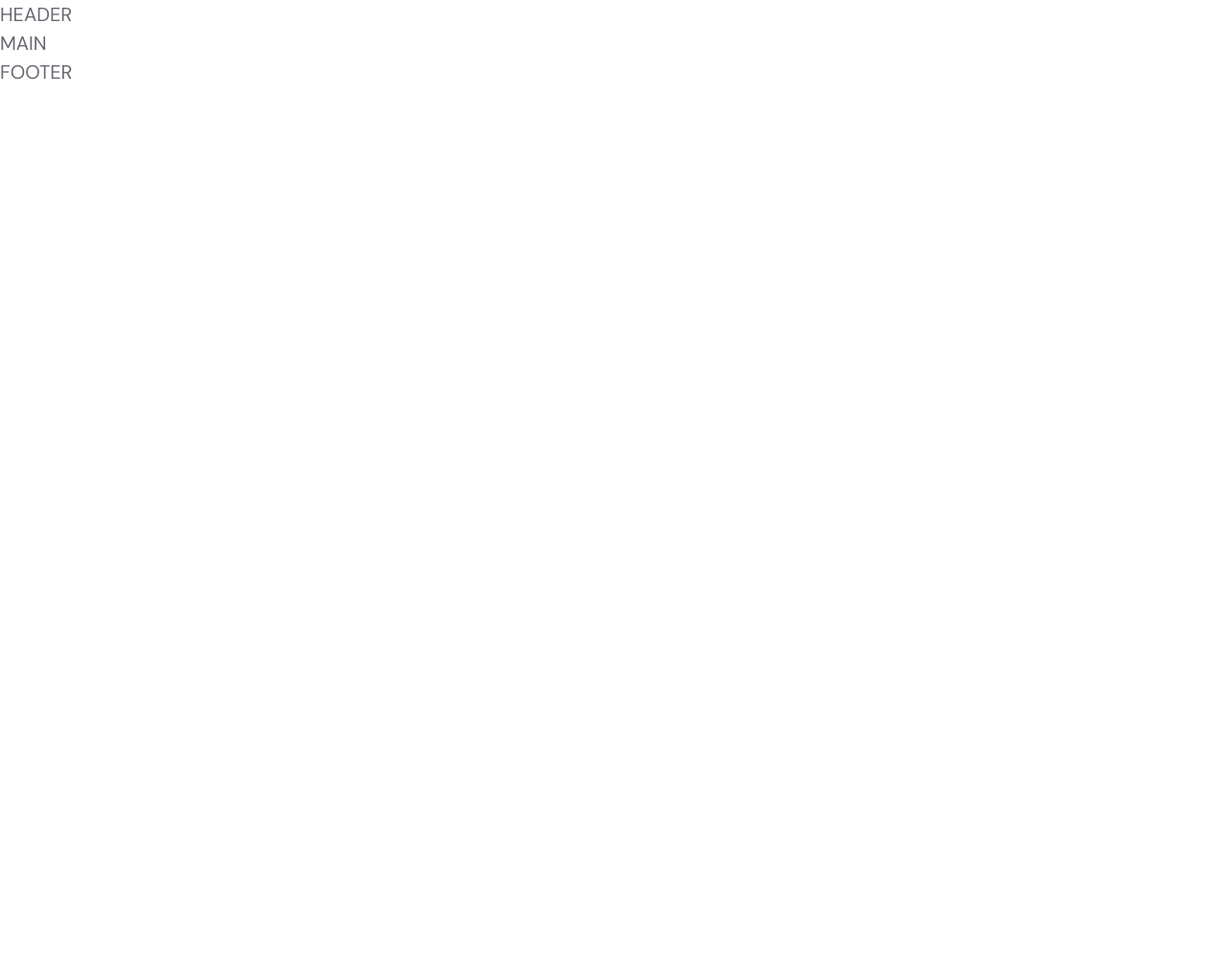
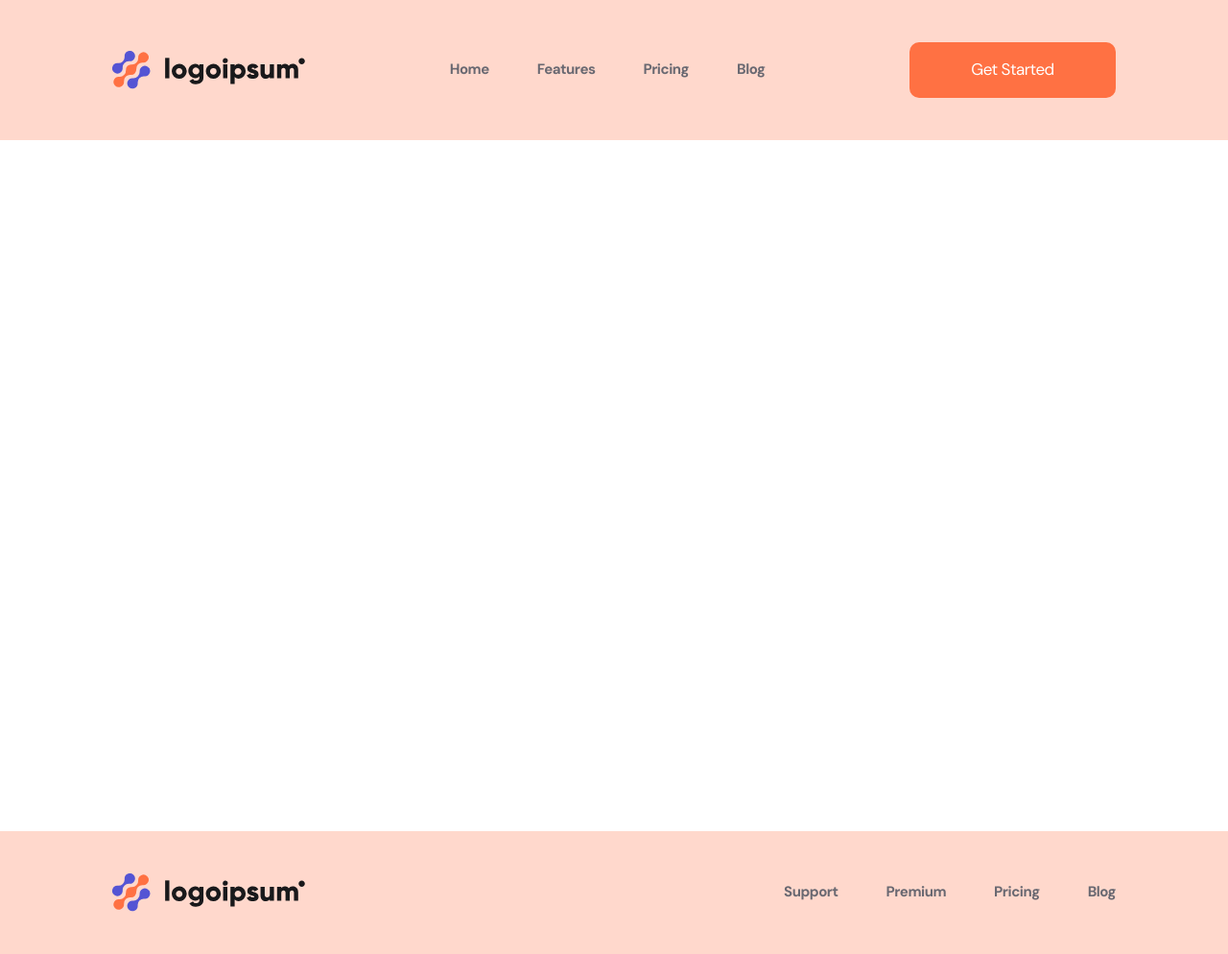
Before and after one commit to IhorStatsenko/logoipsum, a plain HTML site: page index.html in a window 1280 px wide. Shown: the whole page at 96% size. Before the commit the page ends 800 px from the top, so only its background shows below. Drawn offline with nearby package versions, Linux system fonts and the light colour scheme.

Commit message:
add header&footer markup and styles

```diff
--- a/css/styles.css
+++ b/css/styles.css
@@ -1,12 +1,3 @@
-/* // <uniquifier>: Use a unique and descriptive class name
-// <weight>: Use a value from 100 to 1000
-
-.dm-sans-<uniquifier> {
-  font-family: "DM Sans", serif;
-  font-optical-sizing: auto;
-  font-weight: <weight>;
-  font-style: normal;
-} */
 /* // <uniquifier>: Use a unique and descriptive class name
 
 .mulish-<uniquifier> {
@@ -35,14 +26,110 @@
   --font-second: 'Mulish', serif;
 }
 
+/* Some global overrides */
+
 body {
   font-family: var(--font-main);
   font-optical-sizing: auto;
-  font-size: 20px;
-  font-weight: 400;
+  font-size: 15px;
+  font-weight: 700;
   font-style: normal;
-  line-height: 30px;
+  letter-spacing: -0.47px;
+  line-height: auto;
   color: var(--color-text-main);
 
   background-color: var(--color-bg-light);
 }
+
+button {
+  width: 215px;
+  padding-block: 19px;
+  text-align: center;
+  border-radius: 10px;
+  border-style: hidden;
+  outline: none;
+
+  font-family: var(--font-main);
+  font-size: 17px;
+  letter-spacing: -0.53px;
+  line-height: auto;
+  cursor: pointer;
+
+  background-color: var(--color-brand-second);
+  color: var(--color-text-inverted);
+}
+
+img {
+  display: block;
+  max-width: 100%;
+  height: auto;
+}
+
+.list {
+  margin-top: 0;
+  margin-bottom: 0;
+  padding-left: 0;
+  list-style: none;
+}
+.link {
+  letter-spacing: -0.47px;
+}
+.link a {
+  text-decoration: none;
+  color: var(--color-text-main);
+}
+
+.visually-hidden {
+  position: absolute;
+  width: 1px;
+  height: 1px;
+  margin: -1px;
+  border: 0;
+  padding: 0;
+  white-space: nowrap;
+  clip-path: inset(100%);
+  clip: rectangle(0 0 0 0);
+  overflow: hidden;
+  outline: transparent;
+  outline-offset: 0;
+}
+
+.section {
+  padding-block: 120px;
+}
+
+.container {
+  max-width: 1076px;
+  margin: 0 auto;
+  padding-inline: 15px;
+}
+
+/* header/footer */
+
+.section-header,
+.section-footer {
+  padding-block: 44px;
+  background-color: var(--color-brand-main-tsp);
+}
+.header-container,
+.footer-container {
+  display: flex;
+  justify-content: space-between;
+  align-items: center;
+}
+.nav-list {
+  display: flex;
+  gap: 50px;
+}
+.nav-link a {
+  padding-block: 30px;
+}
+.nav-link:hover a {
+  color: var(--color-text-accent);
+}
+.header-container button {
+  background-color: #ff7143;
+}
+.header-container button:hover {
+  background-color: var(--color-brand-main-active);
+}
--- a/index.html
+++ b/index.html
@@ -21,8 +21,47 @@
     <link rel="stylesheet" href="./css/styles.css" />
   </head>
   <body>
-    <header>HEADER</header>
-    <main>MAIN</main>
-    <footer>FOOTER</footer>
+    <header class="section section-header">
+      <div class="container header-container">
+        <a href="./index.html">
+          <img src="./images/logo.svg" alt="Logoipsum" />
+        </a>
+        <nav>
+          <ul class="list nav-list">
+            <li class="link nav-link"><a href="#">Home</a></li>
+            <li class="link nav-link"><a href="#">Features</a></li>
+            <li class="link nav-link"><a href="#">Pricing</a></li>
+            <li class="link nav-link"><a href="#">Blog</a></li>
+          </ul>
+        </nav>
+        <button type="button">Get Started</button>
+      </div>
+    </header>
+    <main>
+      <section class="section section-">
+        <container></container>
+      </section>
+      <section class="section section-">
+        <container></container>
+      </section>
+      <section class="section section-">
+        <container></container>
+      </section>
+    </main>
+    <footer class="section section-footer">
+      <div class="container footer-container">
+        <a href="./index.html">
+          <img src="./images/logo.svg" alt="Logoipsum" />
+        </a>
+        <nav>
+          <ul class="list nav-list">
+            <li class="link nav-link"><a href="#">Support</a></li>
+            <li class="link nav-link"><a href="#">Premium</a></li>
+            <li class="link nav-link"><a href="#">Pricing</a></li>
+            <li class="link nav-link"><a href="#">Blog</a></li>
+          </ul>
+        </nav>
+      </div>
+    </footer>
   </body>
 </html>
```
